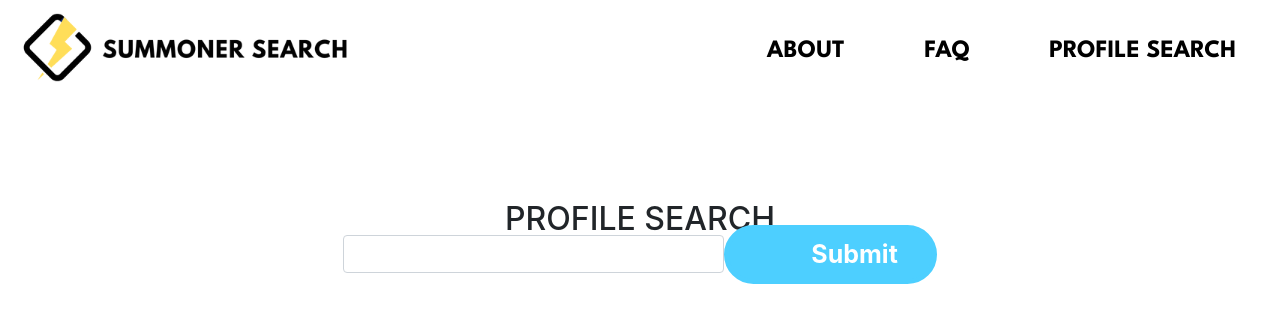
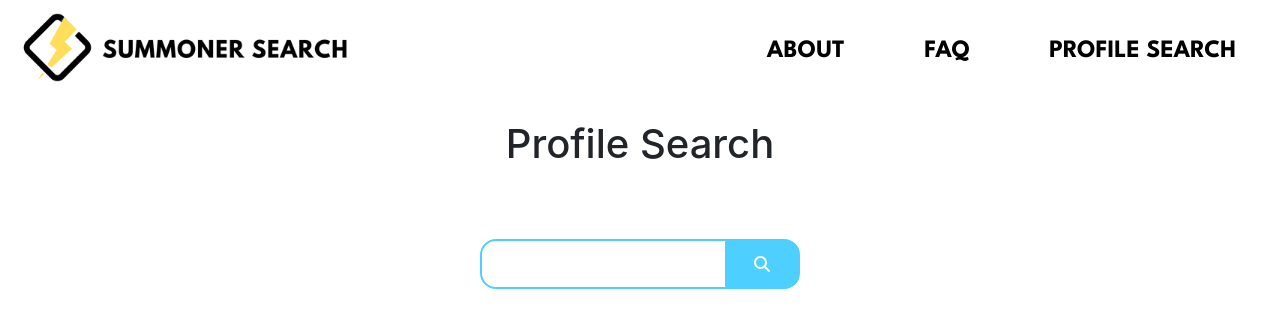
Before and after one commit to emikeke/js-practice, a React (Create React App) app in the folder summoner-list/: page /profile/search in a window 1280 px wide. Shown: the top 328 px of the page. Built offline with nearby package versions, Linux system fonts and the light colour scheme; a web font is replaced by a local one.

Commit message:
button css profile search

```diff
--- a/summoner-list/src/components/Button/Button.js
+++ b/summoner-list/src/components/Button/Button.js
@@ -1,8 +1,8 @@
 import React from "react";
 
-const Button = ({buttonText, style}) => {
+const Button = ({variant, buttonText, style}) => {
   return (
-      <button className="btn btn-primary" type="submit" style={style}>
+      <button className={variant} type="submit" style={style}>
         <span className="span">
           {buttonText}
         </span>
--- a/summoner-list/src/components/Textfield/Textfield.js
+++ b/summoner-list/src/components/Textfield/Textfield.js
@@ -1,17 +1,16 @@
 import Button from "../Button/Button";
+import { FontAwesomeIcon } from "@fortawesome/react-fontawesome";
+import { faMagnifyingGlass } from "@fortawesome/free-solid-svg-icons";
 
 const Textfield = ({type, value, onChange, id}) => {
   return(
-    <div className="mb-3">
+    <div className="form-group col-md-3">
       <label htmlFor="summoner-name" className="form-label">
-      <input
-        className="form-control"
-        id={id}
-        type={type}
-        value={value}
-        onChange={onChange}
-      />
-      <Button buttonText="Submit"/>
+        <input className="form-control form-control-lg" id={id} type={type} value={value} onChange={onChange} />
+        <div className="button-spacing">
+          <Button variant="btn btn-secondary" />
+          <FontAwesomeIcon icon={faMagnifyingGlass} className="icon-1" />
+        </div>
       </label>
     </div>
   )
--- a/summoner-list/src/views/Duosearch.js
+++ b/summoner-list/src/views/Duosearch.js
@@ -2,7 +2,7 @@
 const DuoSearch = () => {
   return (
     <>
-      <h1>Duo Search Page</h1>
+      <h1>Duo Search</h1>
     </>
   )
 };
--- a/summoner-list/src/views/Home.js
+++ b/summoner-list/src/views/Home.js
@@ -15,13 +15,13 @@ const Home = () => {
           <Link to="/profile/search">
             <div className="iconbutton-1">
               <FontAwesomeIcon icon={faMagnifyingGlass} className="icon-1" />
-              <Button style={{fontSize: "2.5rem"}} buttonText="Profile Search" />
+              <Button variant="btn btn-primary" style={{fontSize: "2.5rem"}} buttonText="Profile Search" />
             </div>
           </Link>
           <Link to="/duo/search">
             <div className="iconbutton-2">
               <FontAwesomeIcon icon={faUserGroup} className="icon-2" />
-              <Button buttonText="Duo Search" style={{fontSize: "2.5rem"}} />
+              <Button variant="btn btn-primary" buttonText="Duo Search" style={{fontSize: "2.5rem"}} />
             </div>
           </Link>
         </div>
--- a/summoner-list/src/views/Profilesearch.css
+++ b/summoner-list/src/views/Profilesearch.css
@@ -40,3 +40,39 @@
 .league-rank {
   display: flex;
 }
+
+.button-spacing {
+  display: flex;
+  align-items: center;
+  justify-content: center;
+  color: #ffffff;
+}
+
+.icon-1 {
+  margin-right: 8.25rem;
+  pointer-events: none;
+}
+
+.btn-secondary {
+  position: absolute;
+  margin-right: 4.7rem;
+  height: 2.88rem;
+  background-color: #4dcfff;
+  border-color: #4dcfff;
+  z-index: 0;
+  border-top-right-radius: 11px;
+  border-bottom-right-radius: 11px;
+  border-top-left-radius: 0px;
+  border-bottom-left-radius: 0px;
+}
+
+.btn-secondary:hover {
+  background-color: #4dcfff;
+  border-color: #4dcfff;
+}
+
+.form-control-lg {
+  border-width: 2px;
+  border-radius: 1rem;
+  border-color: #4dcfff;
+}
--- a/summoner-list/src/views/Profilesearch.js
+++ b/summoner-list/src/views/Profilesearch.js
@@ -61,10 +61,11 @@ const ProfileSearch = () => {
 
   return (
     <div className="search-page">
+        <h1>Profile Search</h1>
       <div className="form-wrapper">
-        <h2>PROFILE SEARCH</h2>
         <form className="form-page" onSubmit={handleSubmit}>
           <Textfield
+            className="form-control form-control-lg"
             type="text"
             value={search}
             onChange={(e) => {
```
